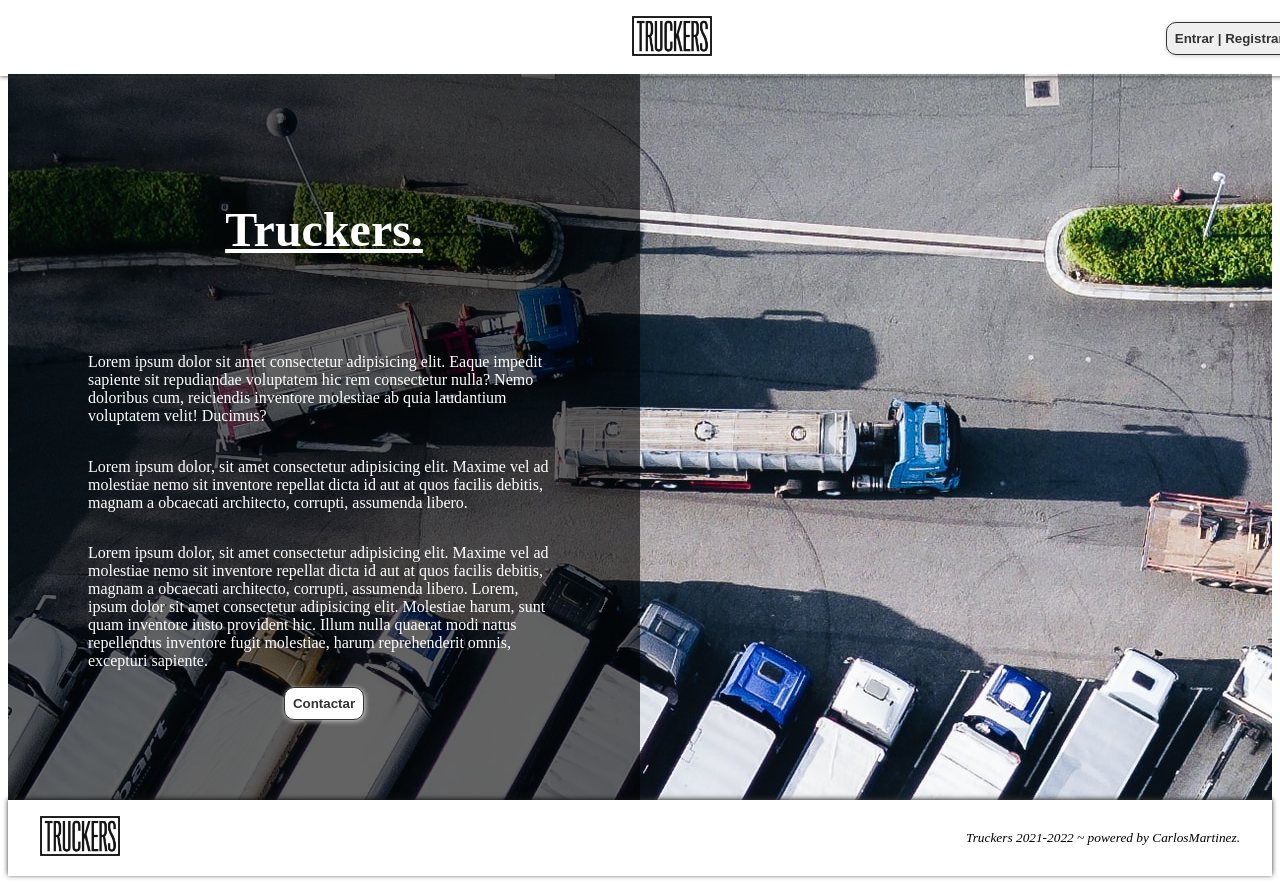
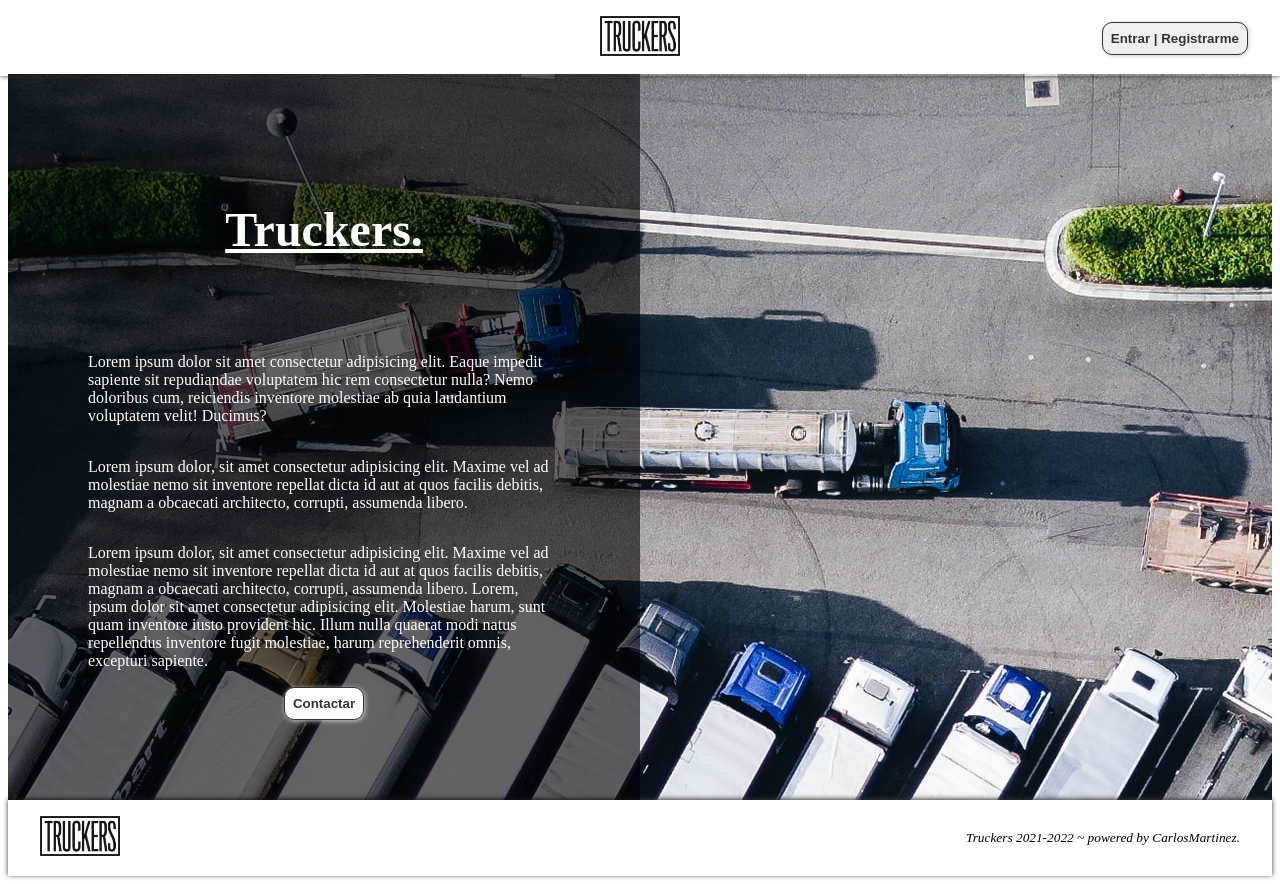
Before and after one commit to CarlxsMG/proyectoClase, a Nuxt app in the folder Frontend/: page / in a window 1280 px wide. Built offline with nearby package versions, Linux system fonts and the light colour scheme.

Commit message:
Preparing header seller and index

```diff
--- a/Frontend/components/header/index.vue
+++ b/Frontend/components/header/index.vue
@@ -33,6 +33,7 @@ export default {
         display: grid
         grid-template-columns: repeat(3, 1fr)
         padding: 1rem 2rem
+        max-width: calc( 100vw - 4rem )
         width: 100vw
         height: 100%
         height: fit-content
--- a/Frontend/components/header/seller.vue
+++ b/Frontend/components/header/seller.vue
@@ -3,24 +3,27 @@
       <section>
             <basic-button
                 :type="'menu'"
-                :text="'>'"
+                :text="openNav ? 'X' : '>'"
+                @click.native="openNav = !openNav"
             />
             <picture>
                 <img src="/img/logo.png" alt="logo" width="80" height="40">
             </picture>
-            <basic-button
-                class="login"
-                :type="'button'"
-                :text="'Entrar | Registrarme'"
+            <nav-seller
+                class="nav"
+                :class="{'close': !openNav}"
             />
-            <nav-seller />
       </section>
   </header>
 </template>
 
 <script>
 export default {
-
+    data() {
+        return {
+            openNav: true
+        }
+    }
 }
 </script>
 
@@ -51,14 +54,13 @@ export default {
         grid-column: 2 / 3
         justify-self: center
 
-        @media screen and (max-width: 768px)
-            grid-column: 1 / 2
 
+    .nav
+        margin-left: 0
+        transition: margin-left 1s
 
-    .login
-        grid-column: 3 / -1
-        justify-self: flex-end
-        align-self: center
+    .close
+        margin-left: -100%
 
 
 </style>
--- a/Frontend/components/nav/seller.vue
+++ b/Frontend/components/nav/seller.vue
@@ -41,4 +41,5 @@ export default {
             li
                 padding: .5rem 1rem
                 border-bottom: 1px solid #ccc
+                padding-top: 1.5rem
 </style>
--- a/Frontend/components/popup/login.vue
+++ b/Frontend/components/popup/login.vue
@@ -1,12 +1,18 @@
 <template>
   <section>
       <form>
+        <label for="username">
+          Username: <br>
           <input type="text" placeholder="username" name="username" id="username">
+        </label>
+        <label for="password">
+          Password: <br>
           <input type="password" placeholder="password" name="password" id="password">
-          <basic-button
-            :type="'submit'"
-            :text="'Entrar'"
-          />
+        </label>
+        <basic-button
+          :type="'submit'"
+          :text="'Entrar'"
+        />
       </form>
   </section>
 </template>
@@ -17,6 +23,19 @@ export default {
 }
 </script>
 
-<style>
+<style lang="sass" scoped>
+
+  section
+    position: fixed
+    top: 0
+    left: 0
+    right: 0
+    bottom: 0
+    background: #00000099
+    backdrop-filter: blur(2px)
+
+    form
+      margin: auto
+
 
 </style>
```
